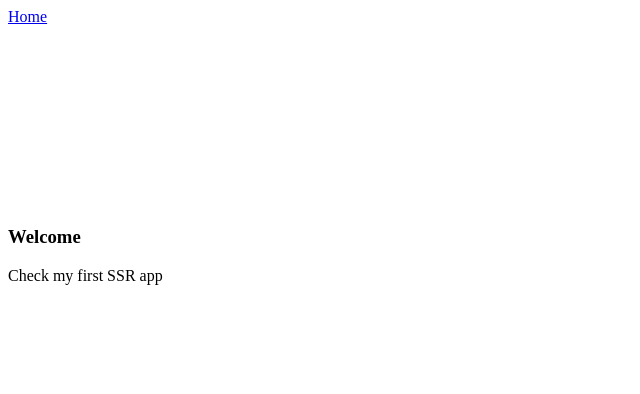
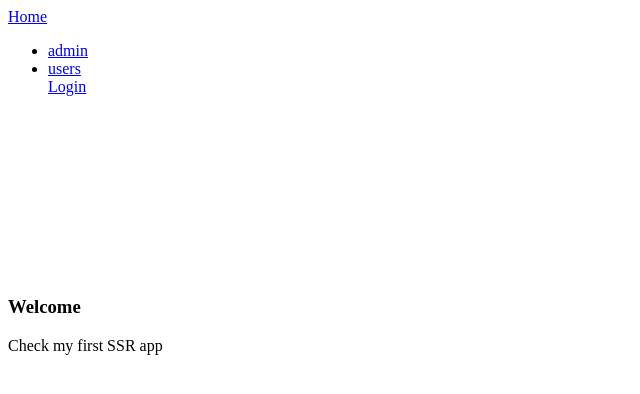
Before and after one commit to sumitjoshi97/react_ssr_auth, a React app: page / in a window 1280 px wide. Shown: the top 394 px of the page, without its empty margins (0-640 px from the left). Built offline with nearby package versions, Linux system fonts and the light colour scheme; the HTML template or start-up script is replaced by a standard one.

Commit message:
added links

```diff
--- a/src/client/components/Header.js
+++ b/src/client/components/Header.js
@@ -1,12 +1,30 @@
 import React from 'react'
 import { Link } from 'react-router-dom'
+import { connect } from 'react-redux'
 
-const Header = () => {
+const Header = ({ auth }) => {
+  const authButton = auth ? (
+    <a href="/api/logout">Logout</a>
+  ) : (
+    <a href="api/auth/google">Login</a>
+  )
+
   return (
-    <div>
-      <Link to="/">Home</Link>
-    </div>
+    <nav>
+      <div className="nav-wrapper">
+        <Link to="/" className="brand-logo">Home</Link>
+        <ul className="right">
+          <li><Link to="/admin">admin</Link></li>
+          <li><Link to="/users">users</Link></li>
+          {authButton}
+        </ul>
+      </div>
+    </nav>
   )
 }
 
-export default Header
+const mapStateToProps = ({ auth }) => ({
+  auth
+})
+
+export default connect(mapStateToProps)(Header)
```
